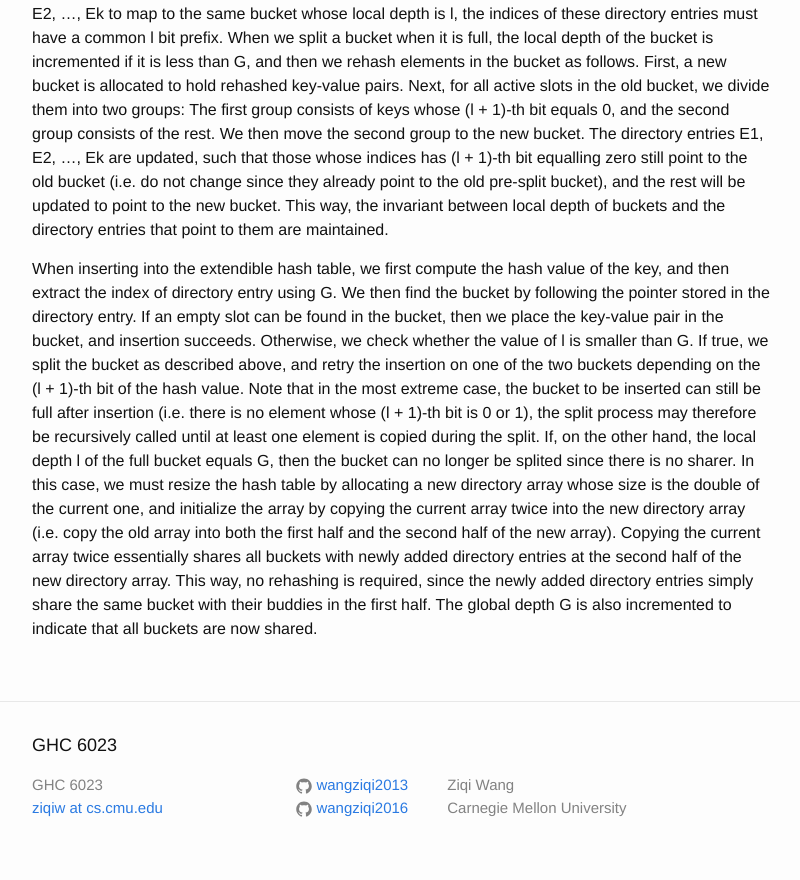
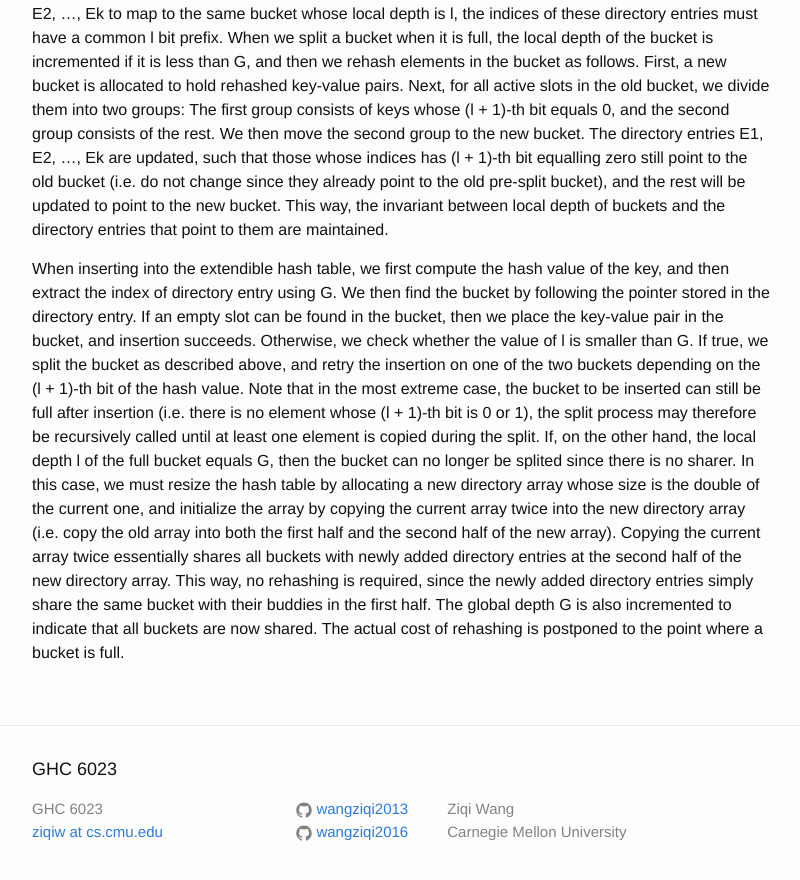
Before and after one commit to wangziqi2013/wangziqi2013.github.io, a Jekyll site: the page built from _posts/2019-12-06-cceh.markdown, in a window 1280 px wide and 900 px high, scrolled down 1819 px. Shown: the top 880 px of the window, without its empty margins (238-1038 px from the left). Built offline with Jekyll 4.4.1, drawn with Linux system fonts in a browser that asks for light colours.

Commit message:
Small change

```diff
--- a/_posts/2019-12-06-cceh.markdown
+++ b/_posts/2019-12-06-cceh.markdown
@@ -86,4 +86,5 @@ and initialize the array by copying the current array twice into the new directo
 the first half and the second half of the new array). Copying the current array twice essentially shares all buckets with
 newly added directory entries at the second half of the new directory array. This way, no rehashing is required, since the
 newly added directory entries simply share the same bucket with their buddies in the first half. The global depth G is also
-incremented to indicate that all buckets are now shared.
+incremented to indicate that all buckets are now shared. The actual cost of rehashing is postponed to the point where a
+bucket is full.
```
